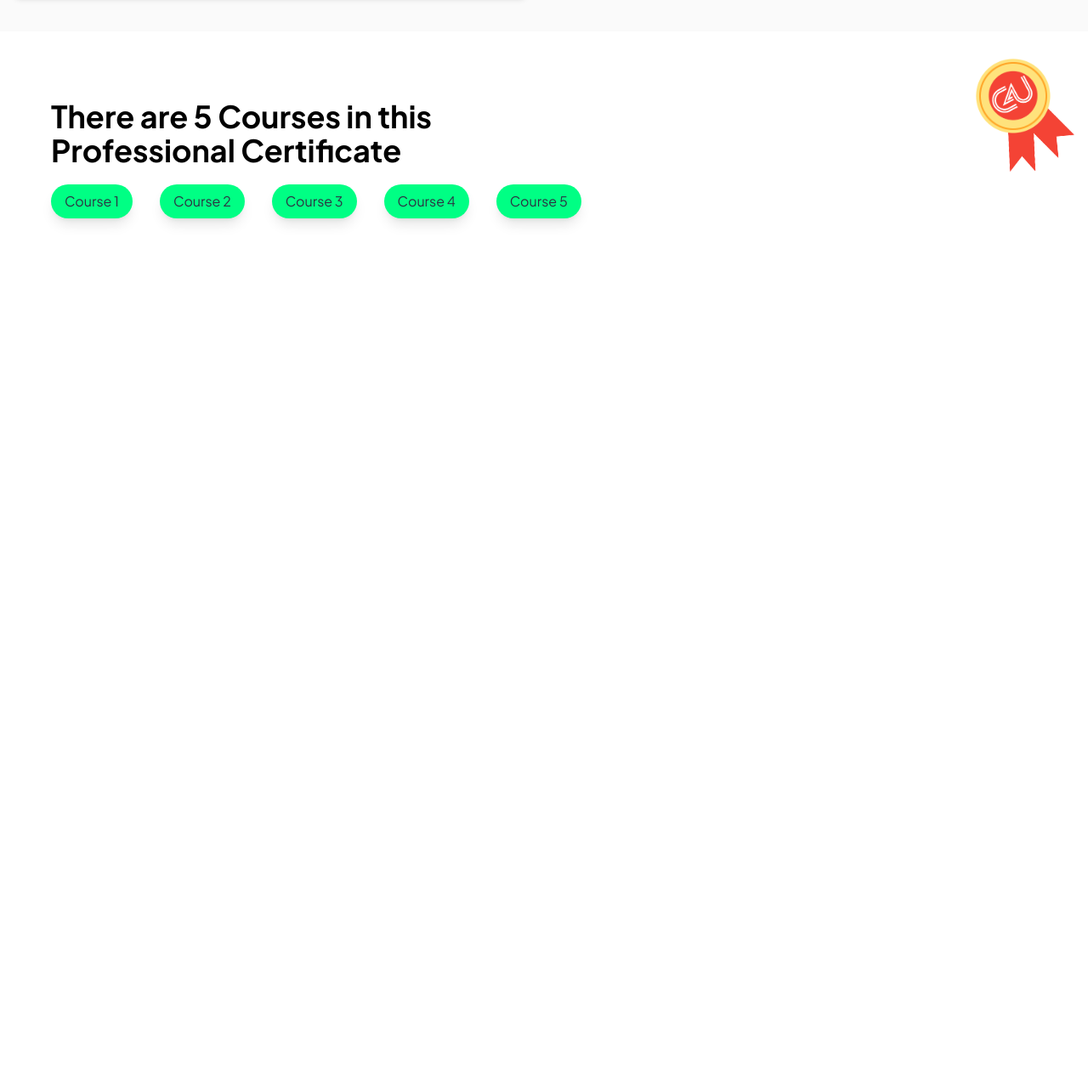
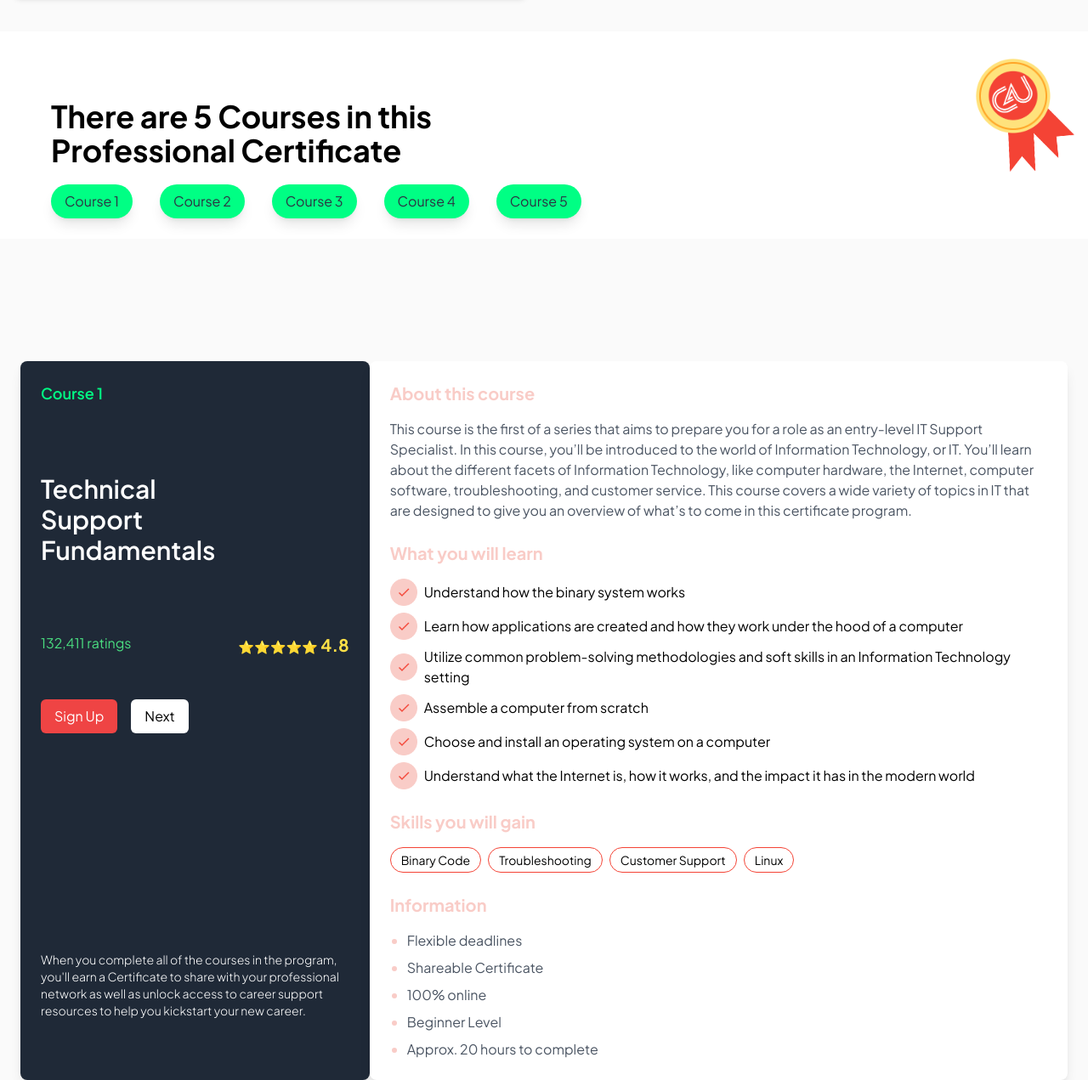
Before and after one commit to nazmul-hasan2/creative4u, a website built with Vite: page index.html in a window 1280 px wide. Shown: the part 2031-3302 px from the top of the page at 85% size. Before the commit the page ends 2312 px from the top, so only its background shows below. Built offline with nearby package versions, Linux system fonts and the light colour scheme; files whose address does not match are found by name.

Commit message:
Course-1

```diff
--- a/index.html
+++ b/index.html
@@ -233,7 +233,7 @@
   </section>
 
   <!-- Course Section -->
-   <section class="container">
+  <section class="container">
     <div class="flex items-center pt-12">
       <h1 class="md:text-4xl text-2xl  text-left font-bold ml-7 px-8 mt-8">There are 5 Courses in this <br> Professional Certificate</h1>
     </div>
@@ -254,5 +254,85 @@
 </section>
 
 
+<!-- Course all section -->
+  <!-- Course 1 -->
+  <section class="bg-[#FAFAFA]">
+    <div class="max-w-7xl mx-auto p-6 py-36 flex flex-col md:flex-row space-y-6 md:space-y-0 pb-0">
+
+      <div class="bg-gray-800 text-white rounded-lg p-6 w-full md:w-1/3 shadow-lg">
+        <h2 class="text-lg font-semibold mb-4 text-[#00FF84]">Course 1</h2>
+        <h3 class="text-3xl font-semibold mb-4 md:my-20">Technical <br>Support <br>Fundamentals</h3>
+          <div class="flex md:mt-20 justify-between mb-8">
+            <p class="text-green-400 mb-1">132,411 ratings</p>
+            <p class="text-yellow-300 font-bold text-xl mb-4"><span class="text-[15px]">⭐⭐⭐⭐⭐</span> 4.8</p>
+          </div>
+
+
+        <div class="flex space-x-4 mb-6">
+          <button class="bg-red-500 text-white px-4 py-2 rounded-md hover:bg-red-600 transition hover:scale-105 hover:translate-y-1">Sign Up</button>
+          <button class="bg-white text-black px-4 py-2 rounded-md hover:bg-slate-500 hover:text-white transition hover:scale-105 hover:translate-y-1">Next</button>
+        </div>
+
+        <p class="text-sm md:mt-64 font-light">When you complete all of the courses in the program, you'll earn a Certificate to share with your professional network
+        as well as unlock access to career support resources to help you kickstart your new career.</p>
+      </div>
+
+      <div class="bg-white rounded-lg p-6 w-full md:w-2/3 shadow-lg">
+        <h3 class="text-xl font-bold text-[#F9CCC7] mb-4">About this course</h3>
+        <p class="text-gray-600 mb-6">This course is the first of a series that aims to prepare you for a role as an
+          entry-level IT Support Specialist. In this course, you’ll be introduced to the world of Information Technology,
+          or IT. You’ll learn about the different facets of Information Technology, like computer hardware, the Internet,
+          computer software, troubleshooting, and customer service. This course covers a wide variety of topics in IT that
+          are designed to give you an overview of what’s to come in this certificate program.</p>
+
+
+        <h3 class="text-xl font-bold mb-4 text-[#F9CCC7]">What you will learn</h3>
+        <ul class="list-none space-y-2 mb-6">
+          <li class="flex items-center">
+            <img src="assets/Checkmark.png" alt="" class="h-8 w-8 mr-2"> Understand how the binary system works
+          </li>
+          <li class="flex items-center">
+            <img src="assets/Checkmark.png" alt="" class="h-8 w-8 mr-2"> Learn how applications are created and how they work under the hood of a computer
+          </li>
+          <li class="flex items-center">
+            <img src="assets/Checkmark.png" alt="" class="h-8 w-8 mr-2"> Utilize common problem-solving methodologies and soft skills in an Information Technology setting
+          </li>
+          <li class="flex items-center">
+            <img src="assets/Checkmark.png" alt="" class="h-8 w-8 mr-2"> Assemble a computer from scratch
+          </li>
+          <li class="flex items-center">
+            <img src="assets/Checkmark.png" alt="" class="h-8 w-8 mr-2"> Choose and install an operating system on a computer
+          </li>
+          <li class="flex items-center">
+            <img src="assets/Checkmark.png" alt="" class="h-8 w-8 mr-2"> Understand what the Internet is, how it works, and the impact it has in the modern world
+          </li>
+        </ul>
+
+
+        <h3 class="text-xl font-bold mb-4 text-[#F9CCC7]">Skills you will gain</h3>
+        <div class="flex flex-wrap gap-2 mb-6">
+          <span class="btn-crs">Binary Code</span>
+          <span class="btn-crs">Troubleshooting</span>
+          <span class="btn-crs">Customer Support</span>
+          <span class="btn-crs">Linux</span>
+        </div>
+
+
+        <h3 class="text-xl font-bold mb-4 text-[#F9CCC7]">Information</h3>
+        <ul class="list-disc marker:text-[#F9CCC7] ml-5 text-gray-600 space-y-2">
+          <li>Flexible deadlines</li>
+          <li>Shareable Certificate</li>
+          <li>100% online</li>
+          <li>Beginner Level</li>
+          <li>Approx. 20 hours to complete</li>
+        </ul>
+      </div>
+    </div>
+
+
+  </section>
+
+
+
 </body>
 </html>
--- a/main.css
+++ b/main.css
@@ -6,9 +6,12 @@
 
 @layer components {
   .skill-item {
-    @apply border border-[#F44335] px-3 py-1 rounded-full text-lg;
+    @apply border border-[#F44335] px-3 py-1 rounded-full text-lg hover:scale-105 transition hover:bg-[#F44335] hover:text-white;
   }
   .course-btn {
-    @apply bg-[#00FF84] text-[#2D3142] py-2 md:px-4 px-[2px] rounded-full shadow-lg ;
+    @apply bg-[#00FF84] text-[#2D3142] py-2 md:px-4 px-[2px] rounded-full shadow-lg hover:bg-[#89bc1c] hover:text-white transition hover:scale-105 hover:translate-y-1;
+  }
+  .btn-crs{
+    @apply border border-[#F44335] px-3 py-1 rounded-full text-sm hover:bg-[#F44335] cursor-pointer hover:text-white transition hover:scale-105 hover:translate-y-1;
   }
 }
```
Also changed, not shown: assets/Connector Vector (2).png (added), assets/Stars.png (added).
